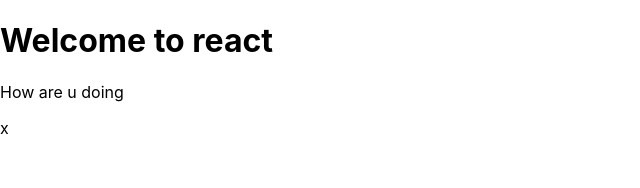
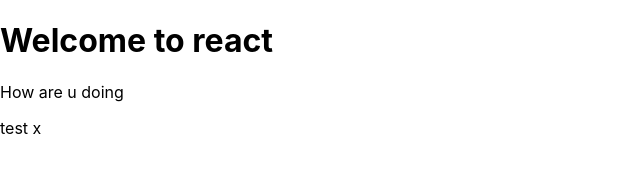
Before and after one commit to ashutosh8700/React_11_july, a React (Create React App) app in the folder first-app/: page / in a window 1280 px wide. Shown: the top 188 px of the page, without its empty margins (0-640 px from the left). Built offline with nearby package versions, Linux system fonts and the light colour scheme.

Commit message:
Import and export components

```diff
--- a/first-app/src/App.js
+++ b/first-app/src/App.js
@@ -7,12 +7,15 @@ import Tile from './Tile';
 
 function App() {
   return (
-    <div>
+    <>
       <h1>Welcome to react</h1>
       <p>How are u doing</p>
+      {/* In jsx we use className instead of class */}
+      <span className = "class"> test </span>
       {/* calling the Tile component this componenet can be used multiple times*/}
       <Tile/>
-    </div>
+
+    </>
   );
 }
 
--- a/first-app/src/Tile.js
+++ b/first-app/src/Tile.js
@@ -1,9 +1,11 @@
 // created component name Tile
 function Tile(){
     return(
-      <div>
+      <>
+
         <span>x</span>
-      </div>
+
+      </>
     )
   }
 // exporting Tile
```
